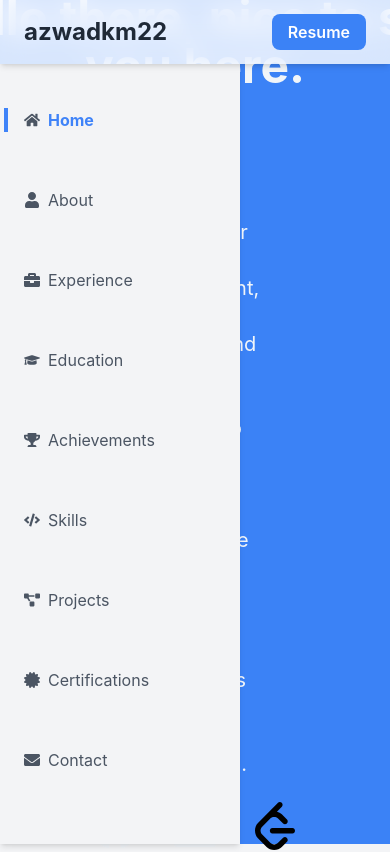
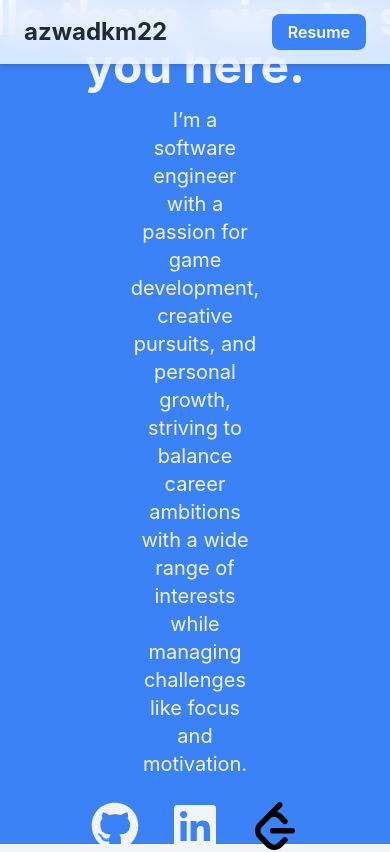
Before and after one commit to azwadkm22/Portfolio, a React (Create React App) app: page / in a window 390 px wide. Shown: the top 852 px of the page. Built offline with nearby package versions, Linux system fonts and the light colour scheme.

Commit message:
Fixed visibility not applying properly

```diff
--- a/src/components/Sideview.js
+++ b/src/components/Sideview.js
@@ -5,7 +5,7 @@ import { FaHome, FaUser, FaCode, FaProjectDiagram, FaBriefcase, FaEnvelope, FaTr
 
 function SideView() {
     return (
-        <div className="fixed left-0 top-16 h-[calc(100vh-64px)] bg-gray-100 shadow-md p-6 w-60 space-y-6 flex flex-col justify-between lg:visible md:invisible">
+        <div className="fixed left-0 top-16 h-[calc(100vh-64px)] bg-gray-100 shadow-md p-6 w-60 space-y-6 flex flex-col justify-between lg:visible invisible">
             <ul className="space-y-4">
                 <li className="relative flex items-center space-x-2 py-5">
                     <Link
```
